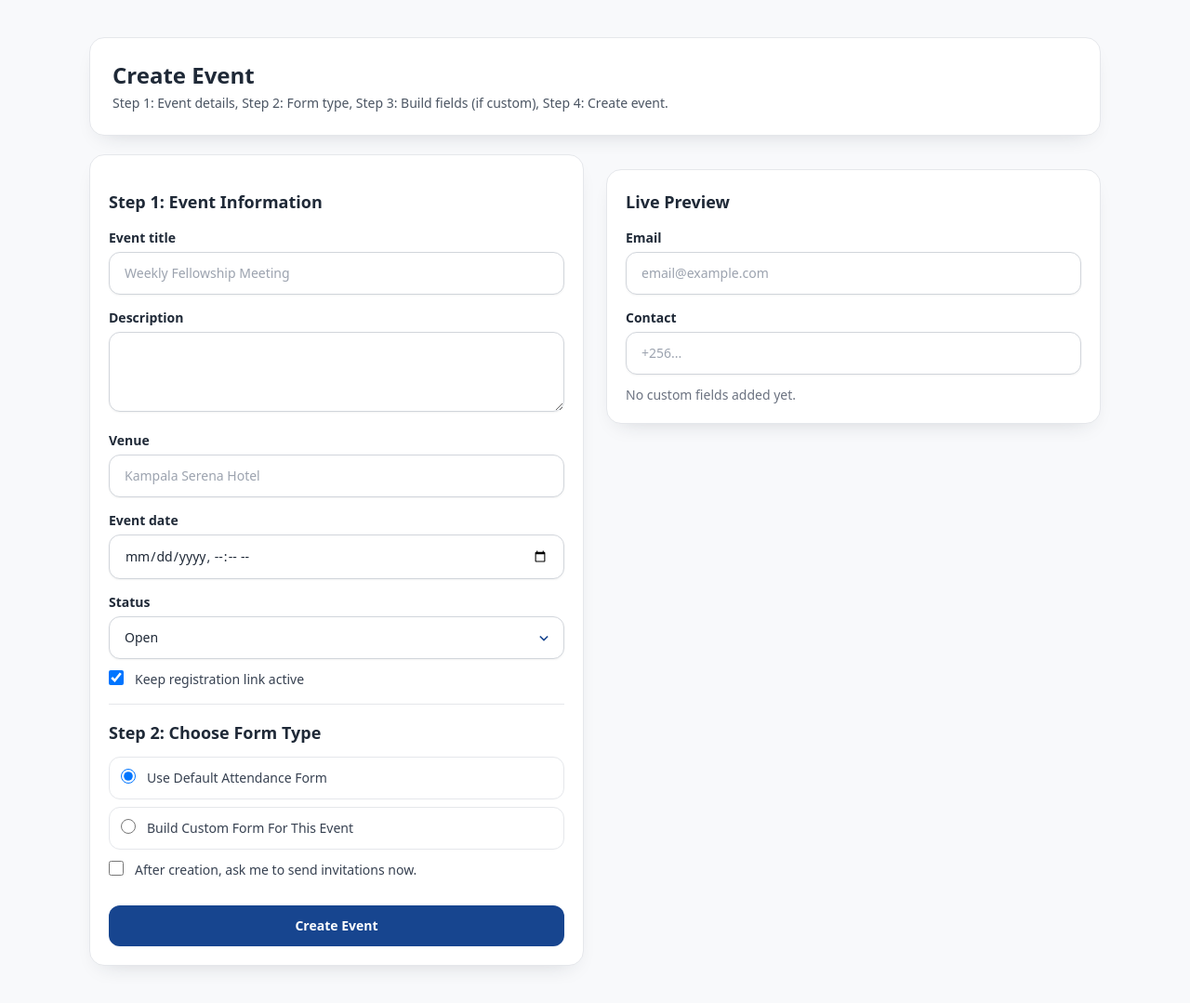
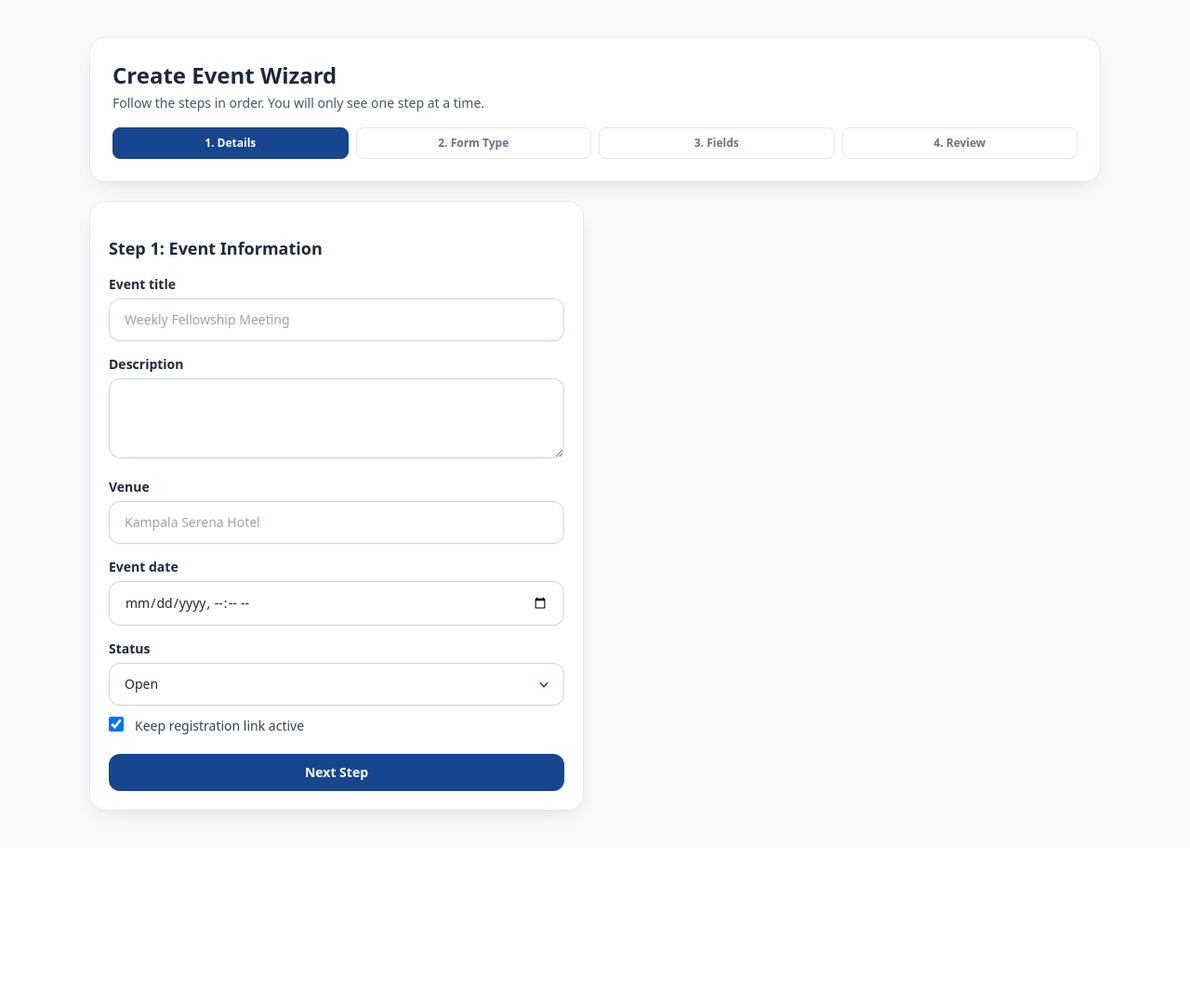
Before and after one commit to allankalema/Meeting, a Django app: page /dashboard/events/create/ in a window 1280 px wide. Shown: the part 65-1144 px from the top of the page at 93% size. After the commit the page ends 948 px from the top, so only its background shows below. Run offline with Django 5.2, Linux system fonts and the light colour scheme; a user stored in the database is signed in; some libraries are stand-ins or nearby versions.

Commit message:
Refactor event wizard form and improve UI/UX for better navigation and clarity

```diff
--- a/attendance/forms.py
+++ b/attendance/forms.py
@@ -283,10 +283,9 @@ class EventWizardForm(forms.Form):
 class CustomFormFieldWizardForm(forms.ModelForm):
     class Meta:
         model = FormField
-        fields = ["label", "key", "field_type", "required", "options", "order"]
+        fields = ["label", "field_type", "required", "options", "order"]
         widgets = {
             "label": forms.TextInput(attrs={"class": INPUT_CLASS, "placeholder": "Field label"}),
-            "key": forms.TextInput(attrs={"class": INPUT_CLASS, "placeholder": "field_key"}),
             "field_type": forms.Select(attrs={"class": SELECT_CLASS}),
             "required": forms.CheckboxInput(attrs={"class": "h-4 w-4 rounded border-gray-300 text-rotary-blue"}),
             "options": forms.Textarea(
--- a/attendance/views.py
+++ b/attendance/views.py
@@ -10,6 +10,7 @@ from django.shortcuts import get_object_or_404, redirect, render
 from django.urls import reverse
 from django.utils import timezone
 from django.utils.safestring import mark_safe
+from django.utils.text import slugify
 from django.views import View
 from django.views.decorators.http import require_GET, require_POST
 from django.views.generic import CreateView, DetailView, ListView, TemplateView
@@ -53,6 +54,18 @@ def _consenting_emails():
 def _absolute_public_url(path: str) -> str:
     base = getattr(settings, "SYSTEM_BASE_URL", "http://127.0.0.1:8000").rstrip("/")
     return f"{base}{path}"
+
+
+def _build_unique_key(raw_label: str, existing_keys):
+    base = slugify(raw_label).replace("-", "_")
+    if not base:
+        base = "field"
+    candidate = base
+    i = 2
+    while candidate in existing_keys:
+        candidate = f"{base}_{i}"
+        i += 1
+    return candidate
 
 
 class HomeView(TemplateView):
@@ -163,6 +176,8 @@ class EventWizardView(LoginRequiredMixin, TemplateView):
             if field_form.is_valid():
                 fields = request.session.get("event_wizard_fields", [])
                 item = field_form.cleaned_data.copy()
+                existing_keys = {f["key"] for f in fields}
+                item["key"] = _build_unique_key(item["label"], existing_keys)
                 item["order"] = int(item["order"])
                 item["required"] = bool(item["required"])
                 fields.append(item)
@@ -382,6 +397,8 @@ def custom_form_add_field_view(request, public_id):
     if form.is_valid():
         field = form.save(commit=False)
         field.template = custom_form
+        existing = set(custom_form.fields.values_list("key", flat=True))
+        field.key = _build_unique_key(field.label, existing)
         field.save()
         messages.success(request, "Field added to custom form.")
         next_order = custom_form.fields.count() + 1
--- a/templates/attendance/dashboard/event_wizard.html
+++ b/templates/attendance/dashboard/event_wizard.html
@@ -3,8 +3,14 @@
 {% block content %}
 <section class="space-y-5" id="event-wizard-root">
     <div class="card p-6">
-        <h1 class="text-2xl font-bold text-[#1F2937]">Create Event</h1>
-        <p class="mt-1 text-sm text-gray-600">Step 1: Event details, Step 2: Form type, Step 3: Build fields (if custom), Step 4: Create event.</p>
+        <h1 class="text-2xl font-bold text-[#1F2937]">Create Event Wizard</h1>
+        <p class="mt-1 text-sm text-gray-600">Follow the steps in order. You will only see one step at a time.</p>
+        <div class="mt-4 grid grid-cols-4 gap-2 text-xs font-semibold">
+            <div class="rounded-lg border px-3 py-2 text-center" data-step-indicator="1">1. Details</div>
+            <div class="rounded-lg border px-3 py-2 text-center" data-step-indicator="2">2. Form Type</div>
+            <div class="rounded-lg border px-3 py-2 text-center" data-step-indicator="3">3. Fields</div>
+            <div class="rounded-lg border px-3 py-2 text-center" data-step-indicator="4">4. Review</div>
+        </div>
     </div>
 
     <div class="grid gap-6 lg:grid-cols-2">
@@ -13,7 +19,7 @@
                 {% csrf_token %}
                 <input type="hidden" name="action" id="wizard-action" value="create_event">
 
-                <div class="space-y-3" data-step="1">
+                <div class="space-y-3" data-wizard-panel="1">
                     <h2 class="text-lg font-semibold text-[#1F2937]">Step 1: Event Information</h2>
                     {% for field in wizard_form %}
                         {% if field.name != 'form_type' and field.name != 'send_invites_now' %}
@@ -31,9 +37,12 @@
                             </div>
                         {% endif %}
                     {% endfor %}
+                    <div class="pt-2">
+                        <button type="button" class="btn-primary w-full" data-next-step>Next Step</button>
+                    </div>
                 </div>
 
-                <div class="space-y-3 border-t border-gray-200 pt-4" data-step="2">
+                <div class="space-y-3 hidden" data-wizard-panel="2">
                     <h2 class="text-lg font-semibold text-[#1F2937]">Step 2: Choose Form Type</h2>
                     <div class="space-y-2 text-sm text-gray-700">
                         {% for radio in wizard_form.form_type %}
@@ -46,23 +55,37 @@
                     {% for error in wizard_form.form_type.errors %}<p class="mt-1 text-xs text-rotary-blue">{{ error }}</p>{% endfor %}
                     <label for="{{ wizard_form.send_invites_now.id_for_label }}" class="mt-2 flex items-start gap-3 text-sm text-gray-700">
                         {{ wizard_form.send_invites_now }}
-                        <span>After creation, ask me to send invitations now.</span>
+                        <span>After creation, send invitations immediately.</span>
                     </label>
+                    <div class="flex gap-2 pt-2">
+                        <button type="button" class="btn-secondary w-full" data-prev-step>Back</button>
+                        <button type="button" class="btn-primary w-full" data-next-step>Next Step</button>
+                    </div>
                 </div>
 
-                <div class="pt-3">
-                    <button class="btn-primary w-full py-3" data-loading>Create Event</button>
+                <div class="space-y-3 hidden" data-wizard-panel="4">
+                    <h2 class="text-lg font-semibold text-[#1F2937]">Step 4: Review and Create</h2>
+                    <div class="rounded-xl border border-gray-200 bg-[#F8F9FB] p-4 text-sm text-gray-700">
+                        <p><strong>Title:</strong> <span data-review="title">-</span></p>
+                        <p><strong>Date:</strong> <span data-review="event_date">-</span></p>
+                        <p><strong>Venue:</strong> <span data-review="venue">-</span></p>
+                        <p><strong>Form:</strong> <span data-review="form_type">-</span></p>
+                    </div>
+                    <div class="flex gap-2 pt-2">
+                        <button type="button" class="btn-secondary w-full" data-prev-step>Back</button>
+                        <button class="btn-primary w-full py-3" data-loading>Create Event</button>
+                    </div>
                 </div>
             </form>
         </div>
 
-        <div class="space-y-4">
+        <div class="space-y-4 hidden" id="step-3-area">
             <div class="card" id="custom-fields-builder">
                 <div class="flex items-center justify-between">
-                    <h2 class="text-lg font-semibold text-[#1F2937]">Step 3: Custom Fields</h2>
+                    <h2 class="text-lg font-semibold text-[#1F2937]">Step 3: Add Custom Fields</h2>
                     <button type="button" class="btn-secondary text-xs px-3 py-2 md:hidden" data-preview-toggle>Preview</button>
                 </div>
-                <p class="mt-1 text-xs text-gray-500">Email and Contact are already included by default.</p>
+                <p class="mt-1 text-xs text-gray-500">Email and Contact are default fields. Add extra fields below.</p>
                 <form method="post" class="mt-4 space-y-3" id="add-field-form">
                     {% csrf_token %}
                     <input type="hidden" name="action" value="add_field">
@@ -81,7 +104,11 @@
                             {% for error in field.errors %}<p class="mt-1 text-xs text-rotary-blue">{{ error }}</p>{% endfor %}
                         </div>
                     {% endfor %}
-                    <button class="btn-secondary w-full" data-loading>Add Field</button>
+                    <div class="flex gap-2 pt-2">
+                        <button type="button" class="btn-secondary w-full" data-prev-step>Back</button>
+                        <button class="btn-secondary w-full" data-loading data-step-lock="3">Add Field</button>
+                        <button type="button" class="btn-primary w-full" data-next-step>Next Step</button>
+                    </div>
                 </form>
             </div>
 
@@ -102,9 +129,7 @@
                             {% if field.field_type == 'textarea' %}
                                 <textarea class="input-field" rows="3" disabled placeholder="{{ field.label }}"></textarea>
                             {% elif field.field_type == 'select' %}
-                                <select class="select-field" disabled>
-                                    <option>Select an option</option>
-                                </select>
+                                <select class="select-field" disabled><option>Select an option</option></select>
                             {% elif field.field_type == 'checkbox' %}
                                 <label class="flex items-center gap-2 text-sm text-gray-600"><input type="checkbox" disabled> {{ field.label }}</label>
                             {% elif field.field_type == 'date' %}
@@ -117,7 +142,7 @@
                         </div>
                     {% endfor %}
                     {% if not fields %}
-                        <p class="text-sm text-gray-500">No custom fields added yet.</p>
+                        <p class="text-sm text-gray-500">No custom fields yet. Add one then continue.</p>
                     {% endif %}
                 </div>
             </div>
@@ -127,33 +152,122 @@
 
 <script>
 (() => {
+    const panels = document.querySelectorAll("[data-wizard-panel]");
+    const stepIndicators = document.querySelectorAll("[data-step-indicator]");
+    const step3Area = document.getElementById("step-3-area");
     const formTypeInputs = document.querySelectorAll("input[name='form_type']");
-    const builder = document.getElementById("custom-fields-builder");
     const fieldType = document.getElementById("id_field_type");
     const optionsWrap = document.getElementById("field-options-wrap");
     const previewToggle = document.querySelector("[data-preview-toggle]");
     const previewPanel = document.getElementById("preview-panel");
+    const wizardForm = document.getElementById("wizard-main-form");
+    const addFieldForm = document.getElementById("add-field-form");
 
-    function updateBuilderVisibility() {
-        const selected = document.querySelector("input[name='form_type']:checked")?.value;
-        if (selected === "custom") {
-            builder.classList.remove("hidden");
+    let currentStep = Number(localStorage.getItem("eventWizardStep") || "1");
+
+    function selectedFormType() {
+        return document.querySelector("input[name='form_type']:checked")?.value || "default";
+    }
+
+    function maxStep() {
+        return selectedFormType() === "custom" ? 4 : 4;
+    }
+
+    function validateCurrentStep() {
+        if (currentStep === 1) {
+            const requiredInputs = wizardForm.querySelectorAll("[data-wizard-panel='1'] input, [data-wizard-panel='1'] textarea, [data-wizard-panel='1'] select");
+            for (const input of requiredInputs) {
+                if (input.type !== "checkbox" && !input.checkValidity()) {
+                    input.reportValidity();
+                    return false;
+                }
+            }
+        }
+        return true;
+    }
+
+    function updateReview() {
+        const map = {
+            title: document.getElementById("id_title")?.value || "-",
+            event_date: document.getElementById("id_event_date")?.value || "-",
+            venue: document.getElementById("id_venue")?.value || "-",
+            form_type: selectedFormType() === "custom" ? "Custom Form" : "Default Form",
+        };
+        Object.entries(map).forEach(([k, v]) => {
+            const el = document.querySelector(`[data-review='${k}']`);
+            if (el) el.textContent = v;
+        });
+    }
+
+    function render() {
+        panels.forEach(p => p.classList.add("hidden"));
+        if (currentStep === 1) document.querySelector("[data-wizard-panel='1']")?.classList.remove("hidden");
+        if (currentStep === 2) document.querySelector("[data-wizard-panel='2']")?.classList.remove("hidden");
+        if (currentStep === 4) {
+            document.querySelector("[data-wizard-panel='4']")?.classList.remove("hidden");
+            updateReview();
+        }
+
+        if (selectedFormType() === "custom" && currentStep === 3) {
+            step3Area.classList.remove("hidden");
         } else {
-            builder.classList.add("hidden");
+            step3Area.classList.add("hidden");
         }
+
+        stepIndicators.forEach((item) => {
+            const step = Number(item.dataset.stepIndicator);
+            item.classList.remove("border-rotary-blue", "bg-rotary-blue", "text-white", "border-rotary-gold", "text-rotary-blue");
+            item.classList.add("border-gray-200", "text-gray-500");
+            if (step === currentStep) {
+                item.classList.remove("border-gray-200", "text-gray-500");
+                item.classList.add("border-rotary-blue", "bg-rotary-blue", "text-white");
+            } else if (step < currentStep) {
+                item.classList.remove("border-gray-200", "text-gray-500");
+                item.classList.add("border-rotary-gold", "text-rotary-blue");
+            }
+        });
+
+        localStorage.setItem("eventWizardStep", String(currentStep));
     }
+
+    function goNext() {
+        if (!validateCurrentStep()) return;
+        if (currentStep === 2 && selectedFormType() === "default") {
+            currentStep = 4;
+        } else if (currentStep < maxStep()) {
+            currentStep += 1;
+        }
+        render();
+    }
+
+    function goPrev() {
+        if (currentStep === 4 && selectedFormType() === "default") {
+            currentStep = 2;
+        } else if (currentStep > 1) {
+            currentStep -= 1;
+        }
+        render();
+    }
+
+    document.querySelectorAll("[data-next-step]").forEach(btn => btn.addEventListener("click", goNext));
+    document.querySelectorAll("[data-prev-step]").forEach(btn => btn.addEventListener("click", goPrev));
+    formTypeInputs.forEach(i => i.addEventListener("change", render));
 
     function updateOptionsVisibility() {
         if (!fieldType || !optionsWrap) return;
-        const show = fieldType.value === "select";
-        optionsWrap.classList.toggle("hidden", !show);
+        optionsWrap.classList.toggle("hidden", fieldType.value !== "select");
     }
 
-    formTypeInputs.forEach(i => i.addEventListener("change", updateBuilderVisibility));
+    addFieldForm?.addEventListener("submit", () => {
+        localStorage.setItem("eventWizardStep", "3");
+    });
+
+    previewToggle?.addEventListener("click", () => previewPanel.classList.toggle("hidden"));
     fieldType?.addEventListener("change", updateOptionsVisibility);
-    previewToggle?.addEventListener("click", () => previewPanel.classList.toggle("hidden"));
-    updateBuilderVisibility();
+
+    if (currentStep < 1 || currentStep > 4) currentStep = 1;
     updateOptionsVisibility();
+    render();
 })();
 </script>
 {% endblock %}
```
Also changed, not shown: db.sqlite3.
